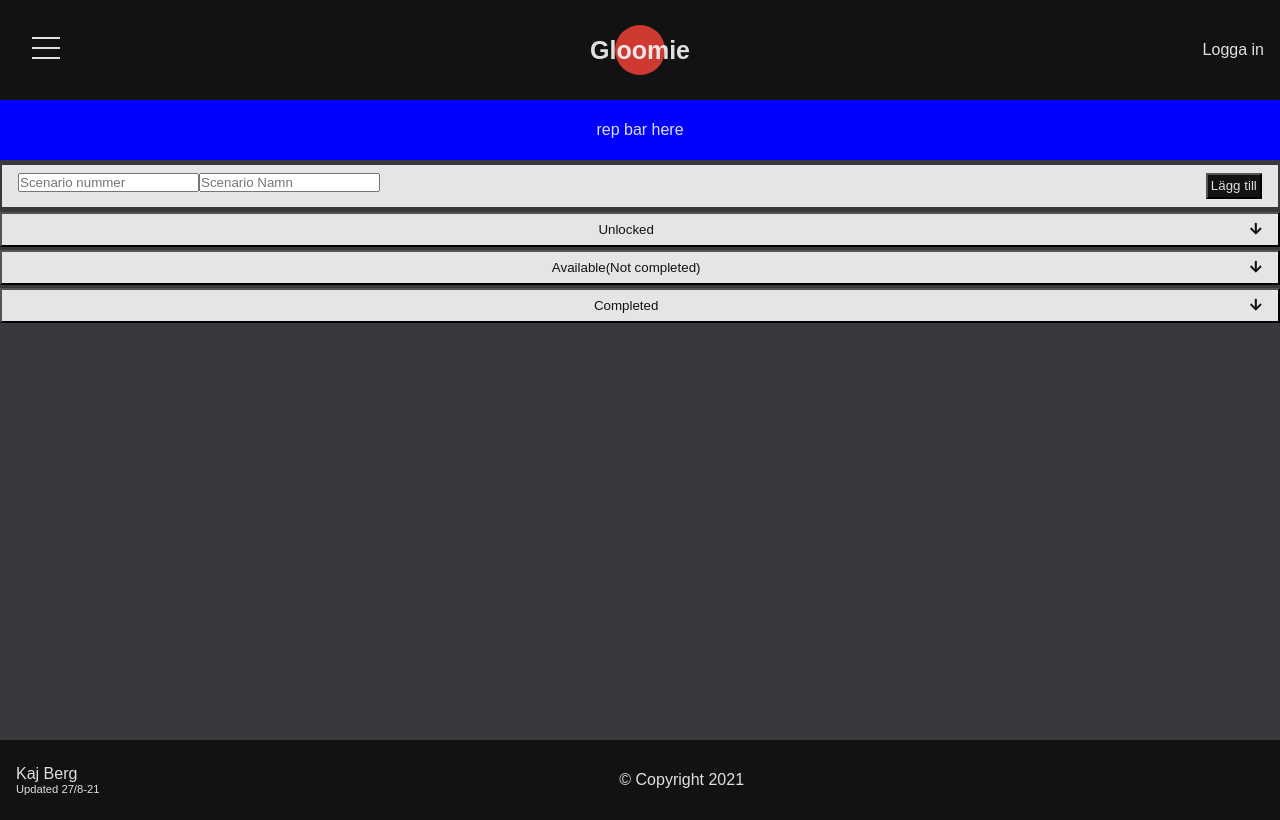
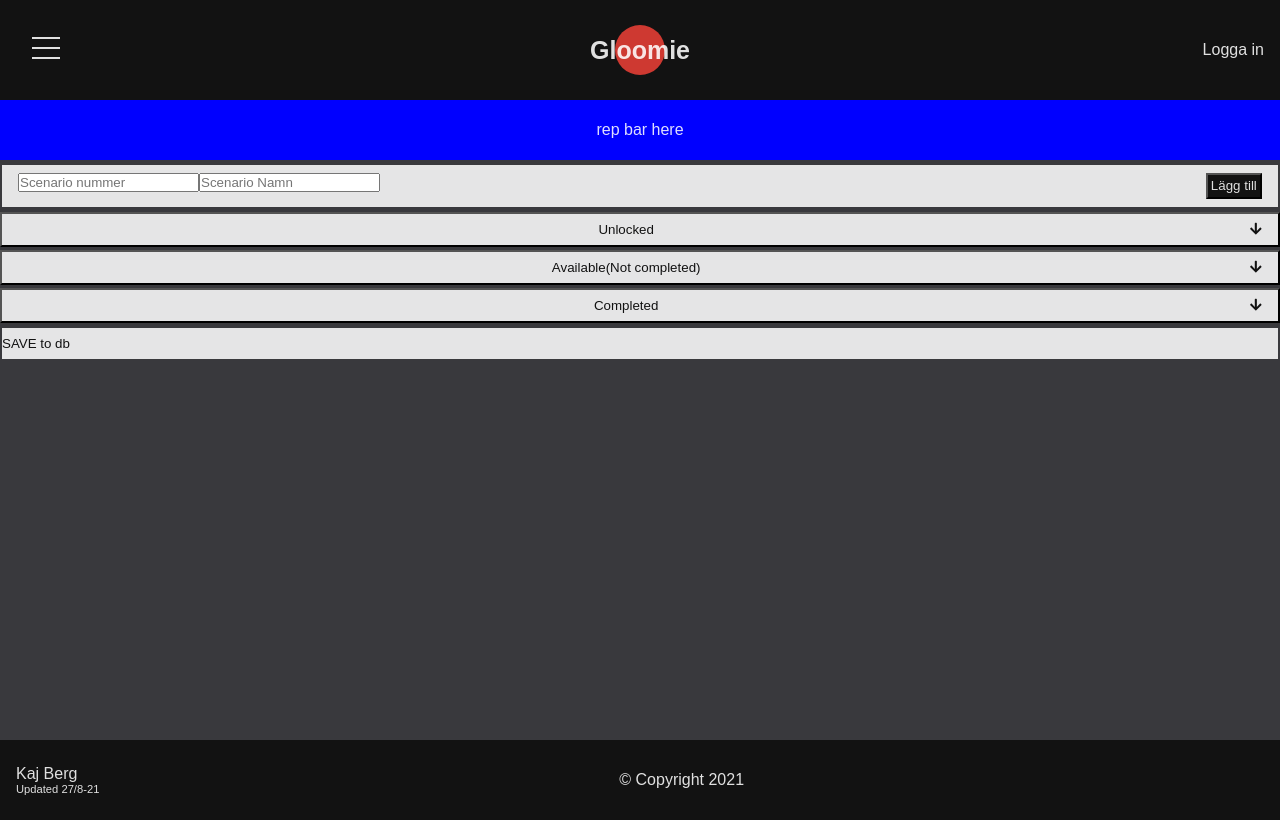
Before and after one commit to kajberg84/gloomhaven-client, a React (Create React App) app: page /gloom in a window 1280 px wide. Built offline with nearby package versions, Linux system fonts and the light colour scheme; sample sign-in values are in the browser's storage.

Commit message:
save button

```diff
--- a/src/components/pages/gloom/Gloom.js
+++ b/src/components/pages/gloom/Gloom.js
@@ -67,33 +67,9 @@ const Gloom = () => {
   }, []);
 
   // När arrayen från databasen ändras
-  // Kanske inte ha     availableLocations(); häri????
-
   useEffect(() => {
-    console.log("posting location to DB");
-    async function updateLocations() {
-        try {
-          const accToken = getToken();
-          if (!accToken) {
-            const error = new Error("no access");
-            error.status = 401;
-            throw error;
-          }
-          const sendURL = `${checkEnvironment()}/gloom`
-          await axios({
-            url: sendURL,
-            method: "POST",
-            headers: {
-              Authorization: "Bearer " + accToken,
-            },
-            data: {
-              glooms: locationsArray
-            }
-          })
-        } catch (error) {
-          console.log("error i post Location");
-          console.log(error.message);
-        }
+    console.log("upd locationarray");
+    function updateLocations() {
       availableLocations();
     }
     updateLocations();
@@ -126,7 +102,7 @@ const Gloom = () => {
       return;
     }
 
-    //Create DB objektet
+    // Create DB object
     const newLocation = {
       id: new Date().getTime(),
       locationnumber: locationNumber,
@@ -140,6 +116,32 @@ const Gloom = () => {
     setLocationNumber("");
   };
 
+  // Saving to db
+  const  saveToDataBase = async () => {
+    console.log("save db")
+    try {
+      const accToken = getToken();
+      if (!accToken) {
+        const error = new Error("no access");
+        error.status = 401;
+        throw error;
+      }
+      const sendURL = `${checkEnvironment()}/gloom`
+      await axios({
+        url: sendURL,
+        method: "POST",
+        headers: {
+          Authorization: "Bearer " + accToken,
+        },
+        data: {
+          glooms: locationsArray
+        }
+      })
+    } catch (error) {
+      console.log("error i post Location");
+      console.log(error.message);
+    }
+  }
   return (
     <div className="all-locations-wrapper">
       <div className="reputation disp-flex">rep bar here</div>
@@ -209,6 +211,12 @@ const Gloom = () => {
             ))}
           </div>
         </div>
+
+        <button
+        onClick={()=> saveToDataBase()}        className="location-form-wrapper">
+            SAVE to db
+          </button>
+
       </div>
     </div>
   );
```
